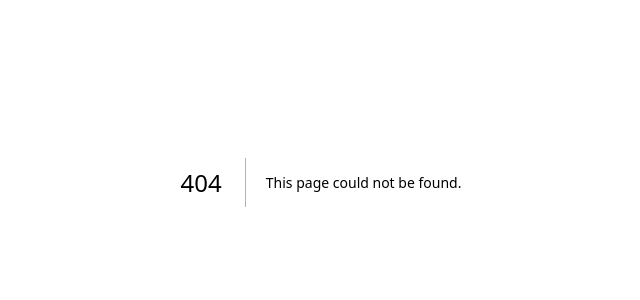
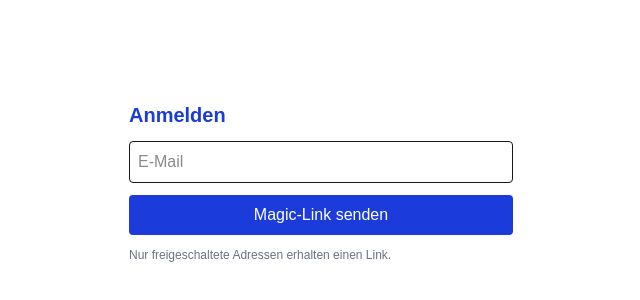
Before and after one commit to schauersbergern/ai_coworker_construction, a Next.js app: page /login in a window 1280 px wide. Before the commit this address had no page. Shown: the part 218-518 px from the top of the page, without its empty margins (319-959 px from the left). Built offline with nearby package versions, Linux system fonts and the light colour scheme.

Commit message:
feat: login and no-org pages with allowlist messaging

```diff
--- /dev/null
+++ b/src/app/login/page.tsx
@@ -0,0 +1,27 @@
+import { signIn } from "@/auth";
+
+export default function LoginPage() {
+  return (
+    <main className="min-h-screen flex items-center justify-center p-6">
+      <form
+        action={async (formData: FormData) => {
+          "use server";
+          await signIn("nodemailer", {
+            email: String(formData.get("email")),
+            redirectTo: "/projects",
+          });
+        }}
+        className="flex flex-col gap-3 w-full max-w-sm"
+      >
+        <h1 className="text-xl font-semibold text-cobalt">Anmelden</h1>
+        <input name="email" type="email" placeholder="E-Mail" className="border rounded p-2" required />
+        <button type="submit" className="bg-cobalt text-white rounded p-2">
+          Magic-Link senden
+        </button>
+        <p className="text-xs text-gray-500">
+          Nur freigeschaltete Adressen erhalten einen Link.
+        </p>
+      </form>
+    </main>
+  );
+}
--- /dev/null
+++ b/src/app/no-org/page.tsx
@@ -0,0 +1,12 @@
+export default function NoOrgPage() {
+  return (
+    <main className="min-h-screen flex items-center justify-center p-6 text-center">
+      <div>
+        <h1 className="text-xl font-semibold text-cobalt">Kein Zugang</h1>
+        <p className="text-gray-600 mt-2">
+          Dein Konto ist noch keiner Organisation zugeordnet. Bitte wende dich an dein Team.
+        </p>
+      </div>
+    </main>
+  );
+}
```
